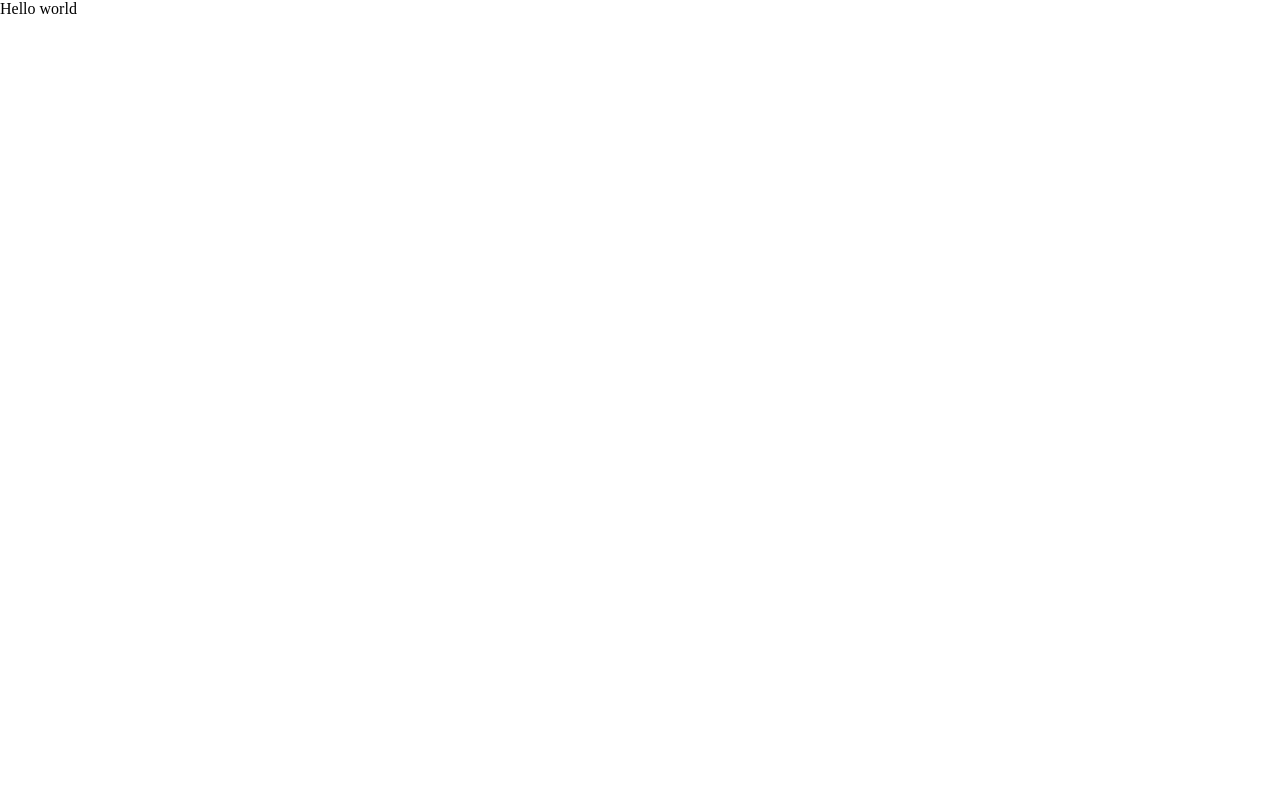
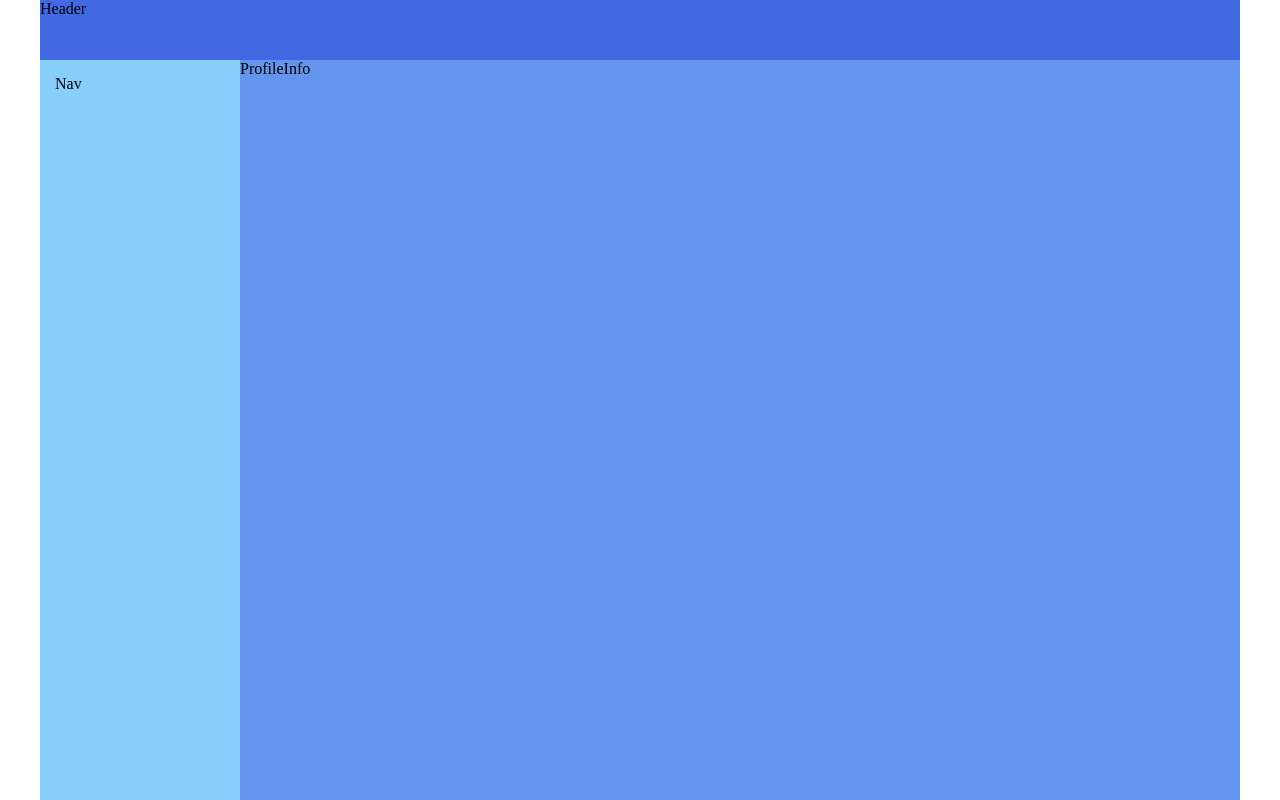
Before and after one commit to slhr/social-funcional, a React (Create React App) app: page /profile/1 in a window 1280 px wide. Built offline with nearby package versions, Linux system fonts and the light colour scheme.

Commit message:
adding structure, api, preloader

```diff
--- a/package.json
+++ b/package.json
@@ -6,9 +6,12 @@
     "@testing-library/jest-dom": "^5.14.1",
     "@testing-library/react": "^12.0.0",
     "@testing-library/user-event": "^13.2.1",
+    "axios": "^0.24.0",
     "react": "^17.0.2",
     "react-dom": "^17.0.2",
+    "react-router-dom": "^6.2.1",
     "react-scripts": "5.0.0",
+    "styled-components": "^5.3.3",
     "web-vitals": "^2.1.0"
   },
   "scripts": {
--- a/src/App.js
+++ b/src/App.js
@@ -1,11 +1,64 @@
 import React from 'react';
 import './App.css';
+import {BrowserRouter, Route, Routes} from "react-router-dom";
+import styled from "styled-components";
+import Profile from "./components/Profile/Profile";
+
+const AppWrapper = styled.div`
+  margin: 0 auto;
+  display: grid;
+  width: 1200px;
+
+  grid-template-rows: 60px 1fr;
+  grid-template-columns: 2fr 10fr;
+
+  grid-template-areas:
+    "h h"
+    "n c";
+  min-height: 100vh;
+`
+
+
+const ContentWrapper = styled.div`
+  grid-area: c;
+  background-color: cornflowerblue;
+`
+
+const HeaderWrapper = styled.div`
+  grid-area: h;
+  background-color: royalblue;
+`
+
+const NavigationWrapper = styled.div`
+  grid-area: n;
+  background-color: lightskyblue;
+  padding: 15px;
+`
+
+
 
 const App = () => {
     return (
-        <div>
-            Hello world
-        </div>
+        <BrowserRouter>
+            <AppWrapper>
+                <HeaderWrapper>Header</HeaderWrapper>
+
+                <NavigationWrapper>Nav</NavigationWrapper>
+
+                <ContentWrapper>
+                    <Routes>
+                        <Route path="/profile/:userId" element={<Profile />} />
+                        <Route path="/dialogs" element={<div>Dialogs</div>} />
+                        <Route path="/users" element={<div>Users</div>}/>
+                        <Route path="/music" element={<div>Music</div>}/>
+                        <Route path="/settings" element={<div>Settings</div>}/>
+                        <Route path="/login" element={<div>Login</div>}/>
+                    </Routes>
+
+                </ContentWrapper>
+
+            </AppWrapper>
+        </BrowserRouter>
     );
 };
 
--- /dev/null
+++ b/src/components/Profile/Profile.jsx
@@ -0,0 +1,11 @@
+import React from 'react';
+
+const Profile = () => {
+    return (
+        <div>
+            ProfileInfo
+        </div>
+    );
+};
+
+export default Profile;
```
Also changed, not shown: src/api/api.js (added, +54 -0 lines), src/components/common/Preloader/Preloader.js (added, +20 -0 lines), src/assets/images/preloader.gif (added), 1 other file (tests, documents, lock files or other folders).
